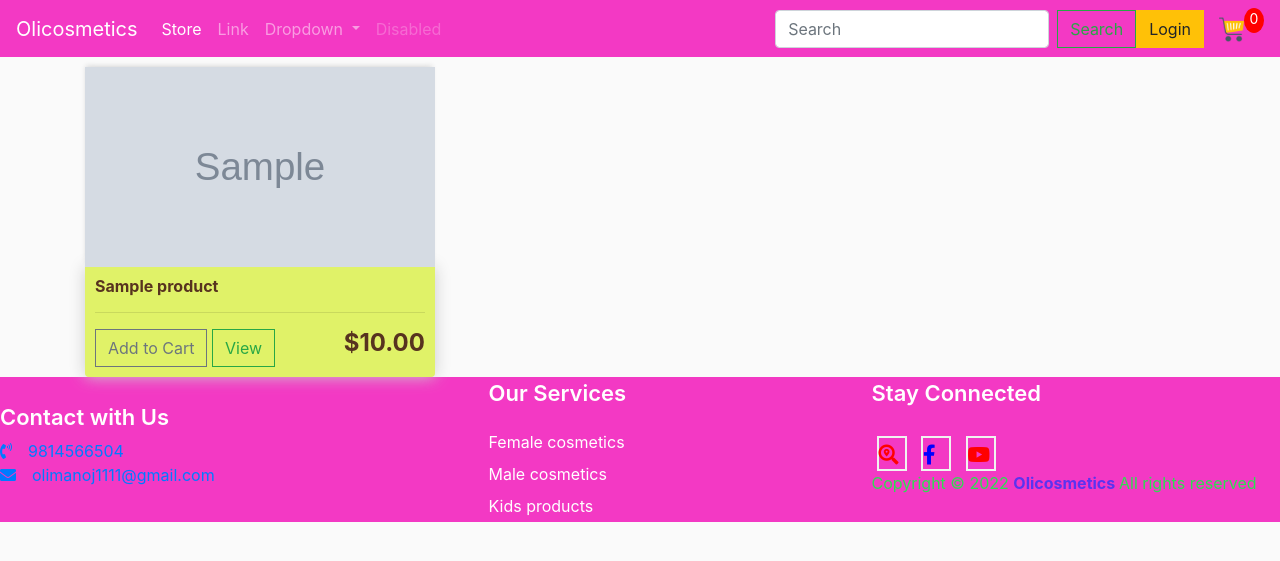
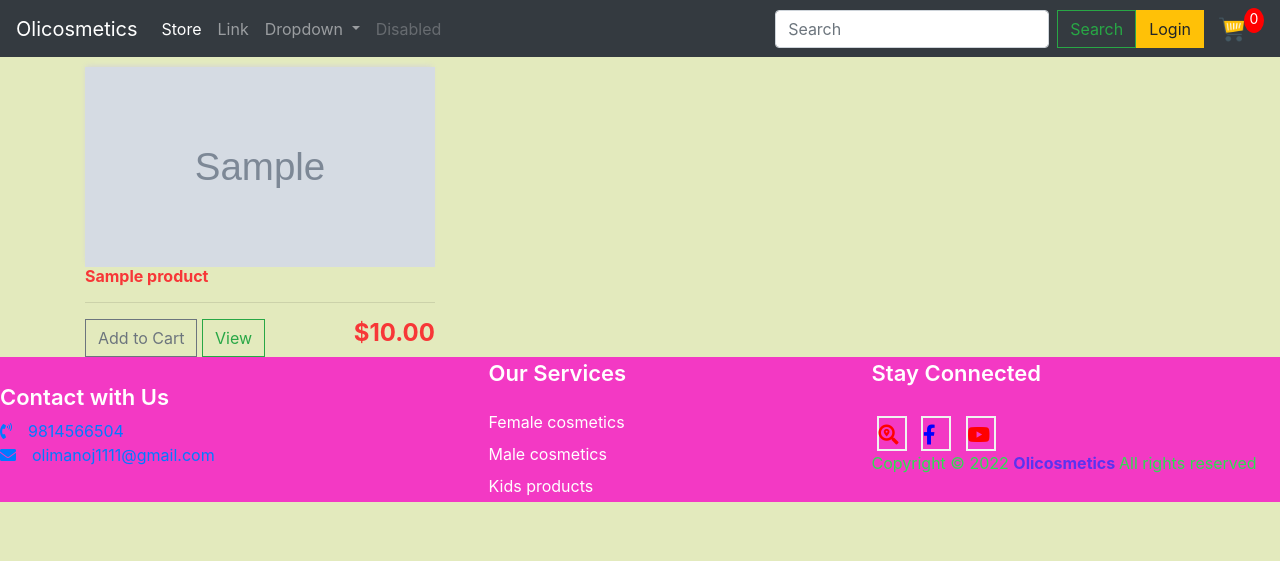
Before and after one commit to MANOJ1144/olicosmetics, a Django app: page / in a window 1280 px wide. Shown: the top 561 px of the page. Run offline with Django 3.2, Linux system fonts and the light colour scheme; tables that the repository leaves empty hold one stand-in row (values such as "Sample post"); grey boxes marked "Sample" are stand-in pictures; parts of the project's set-up code (start-up, migrations or seed data) failed here and were passed over; some libraries are stand-ins or nearby versions.

Commit message:
css is modified

```diff
--- a/static/css/main.css
+++ b/static/css/main.css
@@ -1,17 +1,20 @@
 body{
-	background-color: hsl(0, 0%, 98%);
+	background-color: hsl(70, 52%, 83%);
 }
 
 h1,h2,h3,h4,h5,h6{
-	color:rgb(87, 51, 31);
+	color:rgb(247, 55, 55);
 }
 
 .box-element{
-	box-shadow:hsl(0, 0%, 80%) 0 0 16px;
-	background-color: rgb(224, 242, 104);
+	box-shadow:hsl(313, 83%, 66%) 0 0 16px;
+	background-color: rgb(241, 238, 176);
 	border-radius: 4px;
-	padding: 10px;
+	padding: 5px;
+  width: fit-content;
 }
+
+
 
 .thumbnail{
 	width: 100%;
@@ -23,10 +26,11 @@ h1,h2,h3,h4,h5,h6{
 
 .product{
 	border-radius: 0 0 4px 4px;
+  display: contents;
 }
 
 .bg-dark{
-	background-color: #f339c4!important;
+	background-color: #557a95;
 }
 
 #cart-icon{
@@ -113,15 +117,15 @@ h1,h2,h3,h4,h5,h6{
   position: relative;
   bottom: 0;
   left: 0;
-  background-color: #d571e9;
   width: 100%;
+  padding-top: 10px;
 }
 #Footer .content{
+  background-color: #557a95;
   max-width: auto;
   margin: auto;
   padding: 0px;
   display: flex;
-  flex-wrap: wrap;
   justify-content: space-between;
 }
 Footer .content{
```
